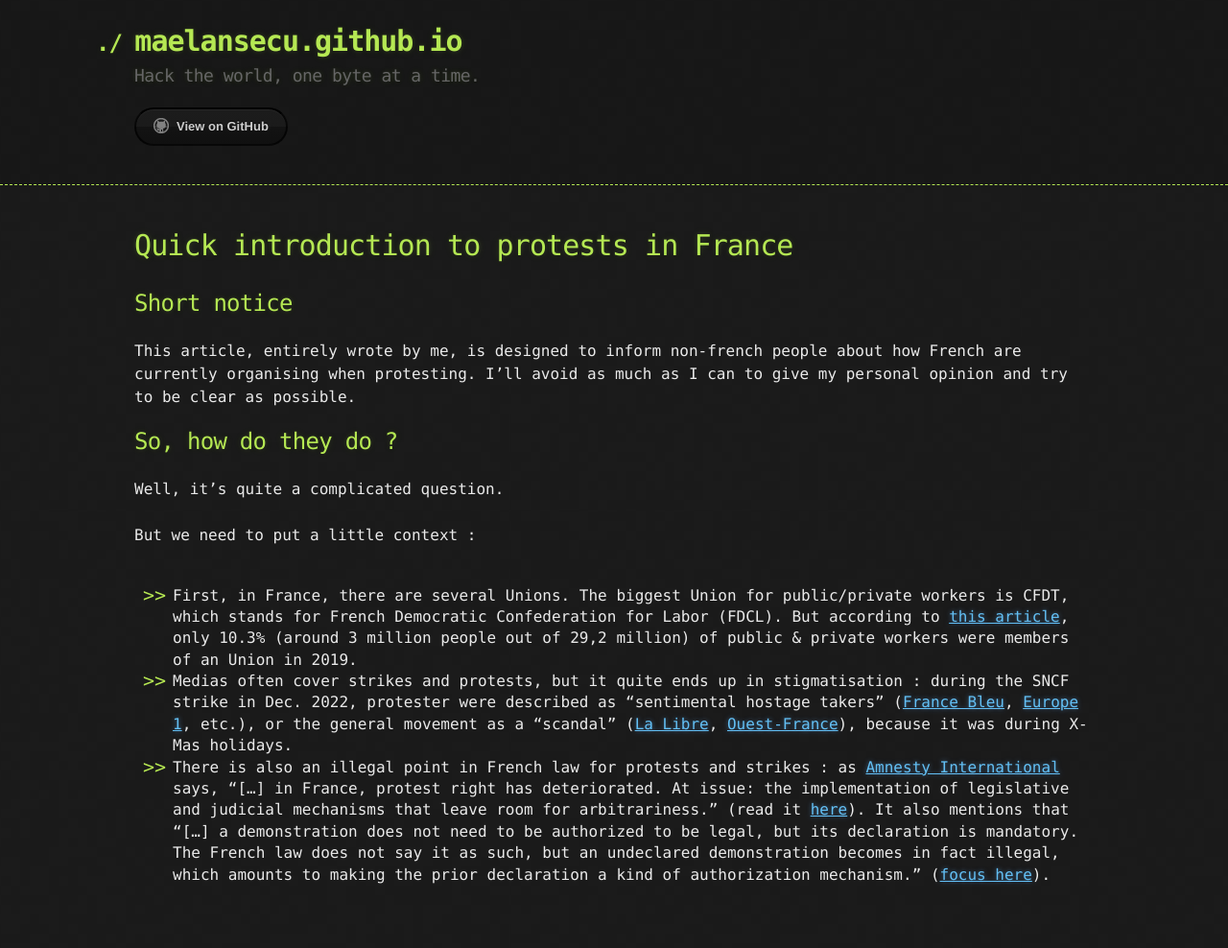
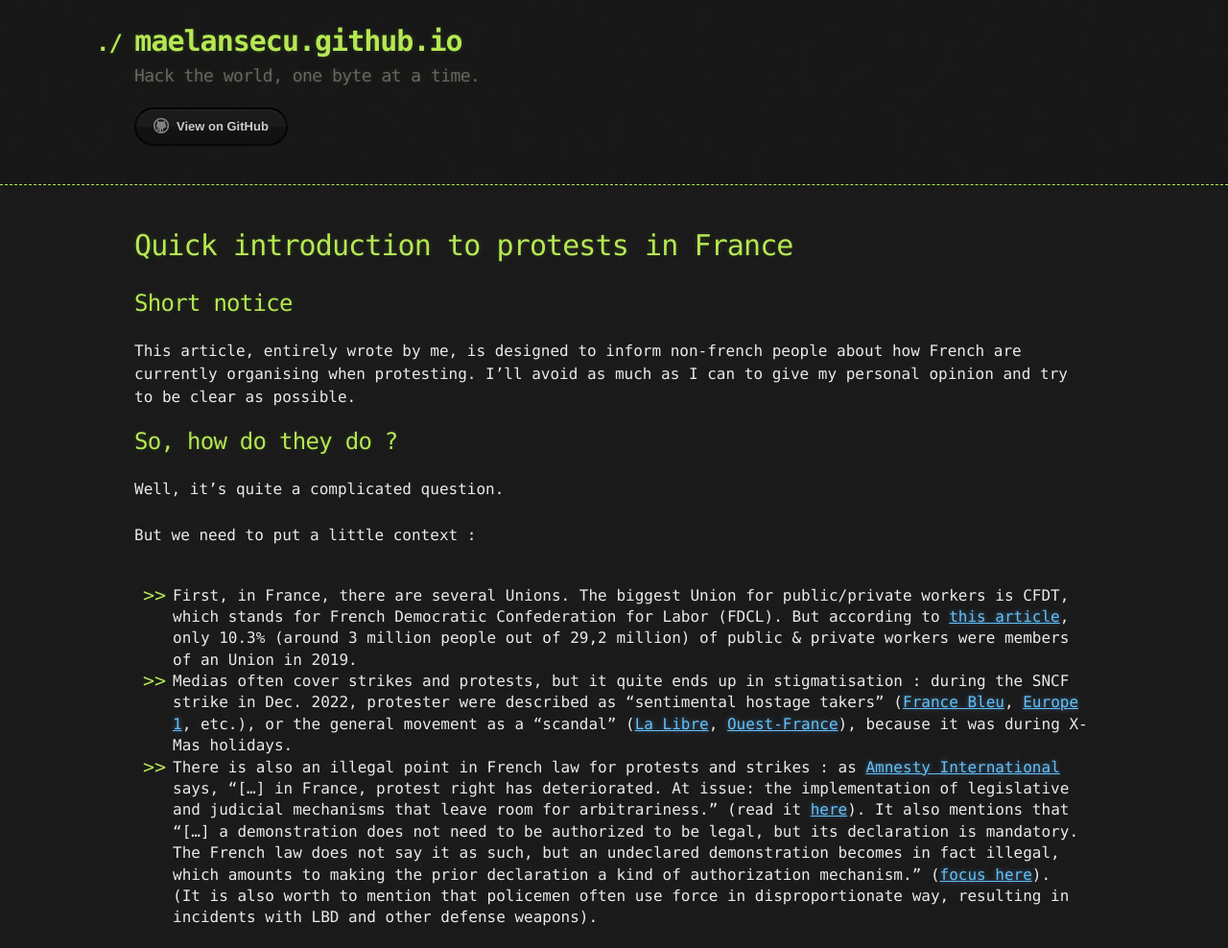
Before and after one commit to maelansecu/maelansecu.github.io, a Jekyll site: the page built from articles/how_do_french_protesters.md, in a window 1280 px wide. Shown: the whole page at 96% size. Built offline with Jekyll 4.4.1, drawn with Linux system fonts in a browser that asks for light colours; our own code applies the rules of GitHub Pages for plain Markdown files; before the commit the page ends 943 px from its top, so only the background shows below that.

Commit message:
modifié :         articles/how_do_french_protesters.md

```diff
--- a/articles/how_do_french_protesters.md
+++ b/articles/how_do_french_protesters.md
@@ -17,3 +17,4 @@ But we need to put a little context : <br><br>
 - First, in France, there are several Unions. The biggest Union for public/private workers is CFDT, which stands for French Democratic Confederation for Labor (FDCL). But according to [this article](https://dares.travail-emploi.gouv.fr/donnees/la-syndicalisation), only 10.3% (around 3 million people out of 29,2 million) of public & private workers were members of an Union in 2019. <br>
 - Medias often cover strikes and protests, but it quite ends up in stigmatisation : during the SNCF strike in Dec. 2022, protester were described as "sentimental hostage takers" ([France Bleu](https://www.francebleu.fr/infos/societe/c-est-une-prise-d-otage-la-greve-a-la-sncf-pour-le-week-end-de-noel-contrarient-les-mayennais-3921103), [Europe 1](https://www.europe1.fr/economie/edito-la-greve-a-la-sncf-une-prise-dotage-sociale-3926635), etc.), or the general movement as a "scandal" ([La Libre](https://www.lalibre.be/economie/entreprises-startup/2022/12/21/une-prise-dotage-un-scandale-vive-polemique-en-france-suite-a-lannulation-de-centaines-de-trains-sncf-lors-des-fetes-de-noel-UAEJVR24HZCG7OFKAWREW3EPVI/), [Ouest-France](https://www.ouest-france.fr/pays-de-la-loire/nantes-44000/greve-a-la-sncf-christelle-morancais-fustige-l-esprit-egoiste-de-ces-inconscients-4782f01c-8203-11ed-95d2-87cbdb857717)), because it was during X-Mas holidays.<br>
 - There is also an illegal point in French law for protests and strikes : as [Amnesty International](https://www.amnesty.org/fr/) says, "[...] in France, protest right has deteriorated. At issue: the implementation of legislative and judicial mechanisms that leave room for arbitrariness." (read it [here](https://www.amnesty.fr/dossiers/droit-de-manifester-en-france)). It also mentions that "[...] a demonstration does not need to be authorized to be legal, but its declaration is mandatory. The French law does not say it as such, but an undeclared demonstration becomes in fact illegal, which amounts to making the prior declaration a kind of authorization mechanism." ([focus here](https://www.amnesty.fr/focus/tout-savoir-sur-le-droit-de-manifester-en-france)).<br>
+(It is also worth to mention that policemen often use force in disproportionate way, resulting in incidents with LBD and other defense weapons).
```
